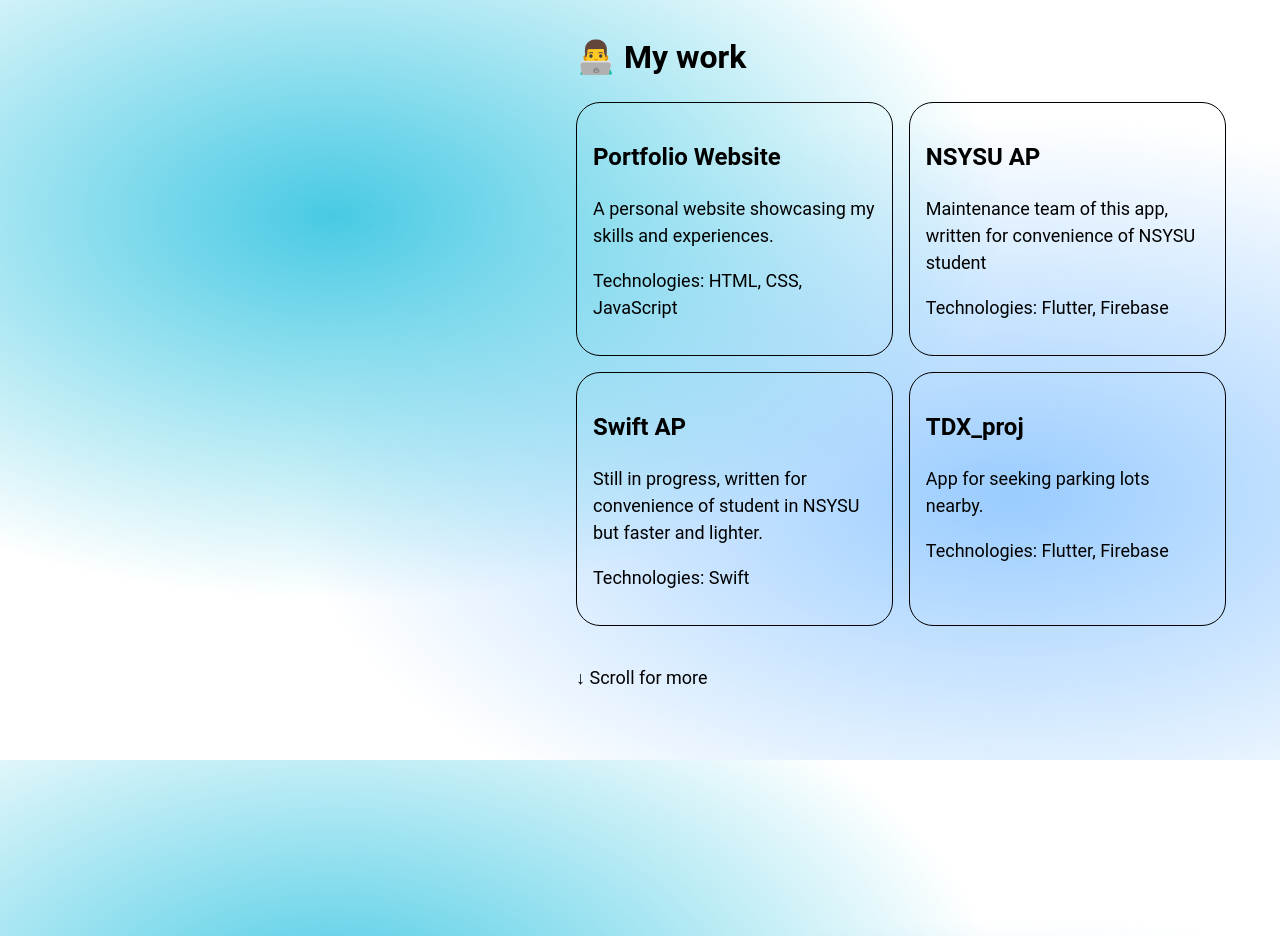
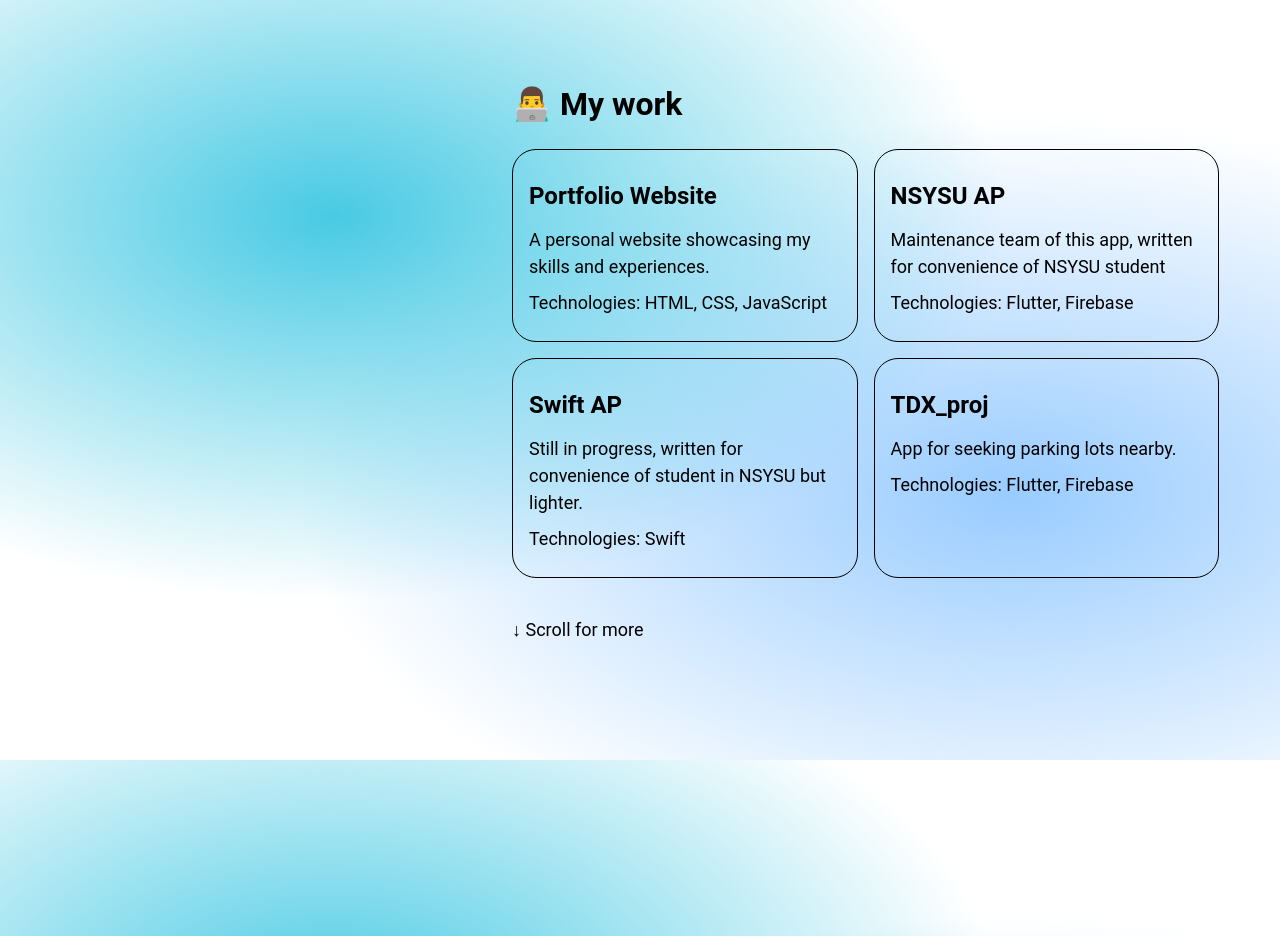
Before and after one commit to abcd1234davidchen/abcd1234davidchen.github.io, a plain HTML site: page index.html in a window 1280 px wide. Shown: the part 1640-2576 px from the top of the page. Drawn offline with Linux system fonts and the light colour scheme.

Commit message:
shrink for smaller display

```diff
--- a/index.html
+++ b/index.html
@@ -125,7 +125,7 @@
                     </a>
                     <a href="https://github.com/abcd1234davidchen/SwiftAP" class="project">
                         <h2>Swift AP</h2>
-                        <p>Still in progress, written for convenience of student in NSYSU but faster and lighter.</p>
+                        <p>Still in progress, written for convenience of student in NSYSU but lighter.</p>
                         <p>Technologies: Swift</p>
                     </a>
                     <a href="https://github.com/TWCkaijin/TDX_proj" class="project">
--- a/style.css
+++ b/style.css
@@ -81,7 +81,7 @@ a{
     position: fixed;
     left:0;
     top:50%;
-    width: 40vw;
+    width: 35vw;
     height: 90vh;
     transform: translate(0vw, -50%);
 
@@ -109,8 +109,8 @@ a{
 }
 
 .info-section {
-    width: 55%;
-    margin-left: 45%;
+    width: 60%;
+    margin-left: 40%;
 }
 
 .info-content{
@@ -141,6 +141,16 @@ a{
     border-radius: 24px;
     border: 1px solid var(--info-text-color);
     text-decoration: none;
+}
+
+.project h2 {
+    margin-top: 0.5em;
+    margin-bottom: 0.5em;
+}
+
+.project p {
+    margin-top: 0.5em;
+    margin-bottom: 0.5em;
 }
 
 .project:hover{
```
